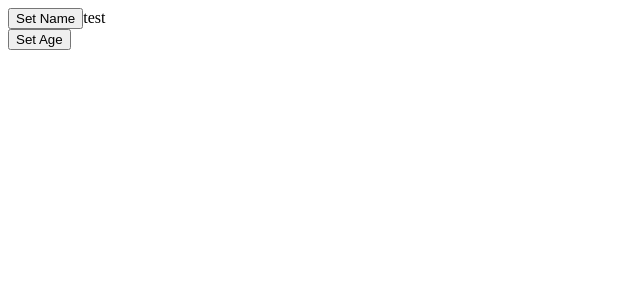
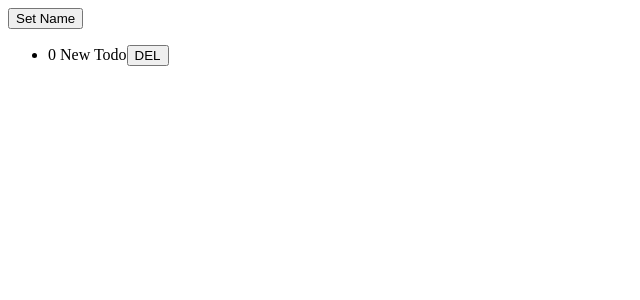
Before and after one commit to kuromitsu0104/react-hooks-101, a React (Create React App) app: page / in a window 1280 px wide. Both pictures are taken after a click on the button "Set Name". Shown: the top 300 px of the page, without its empty margins (0-640 px from the left). Built offline with nearby package versions, Linux system fonts and the light colour scheme.

Commit message:
modefied

```diff
--- a/src/App.js
+++ b/src/App.js
@@ -1,35 +1,44 @@
 import React from 'react';
 import { connect } from 'react-redux';
-import { setName, setAge } from './actions/userActions';
+import { addTodo, deleteTodo } from './actions/todoActions';
 
 const App = (props) => {
-  const clickSetName = (test) => {
-    props.setName(test);
+  const clickAddTodo = () => {
+    props.addTodo("New Todo");
   }
-  const clickSetAge = (test) => {
-    props.setAge(test);
+
+  const clickDeleteTodo = id => {
+    props.deleteTodo(id);
   }
+
   return (
     <div>
-      <button onClick={() => clickSetName('test')}>Set Name</button>
-      {props.name}
-      <br />
-      <button onClick={() => clickSetAge('test')}>Set Age</button>
-      {props.age}
+      <button onClick={clickAddTodo}>Set Name</button>
+      <ul>
+        {
+          props.todos.map((todo) => {
+            return (
+              <li key={todo.id}>{todo.id} {todo.text}
+                <button onClick={() => clickDeleteTodo(todo.id)}>DEL</button>
+              </li>
+            )
+          })
+        }
+      </ul>
     </div>
   )
 }
 
 const mapStateToProps = (state) => {
   return {
-    name: state.name,
-    age: state.age
+    todos: state
   }
 }
+
 const mapDispatchToProps = (dispatch) => {
   return {
-    setName: (name) => dispatch(setName(name)),
-    setAge: (age) => dispatch(setAge(age))
+    addTodo: (text) => dispatch(addTodo(text)),
+    deleteTodo: (id) => dispatch(deleteTodo(id))
   }
 }
 export default connect(mapStateToProps, mapDispatchToProps)(App)
--- /dev/null
+++ b/src/actions/todoActions.js
@@ -0,0 +1,15 @@
+let count = 0;
+
+export function addTodo(text) {
+  return {
+    type: "ADD_TODO",
+    id: count++, text
+  };
+}
+
+export function deleteTodo(id) {
+  return {
+    type: "DELETE_TODO",
+    id
+  };
+}
--- a/src/index.js
+++ b/src/index.js
@@ -4,9 +4,9 @@ import './index.css';
 import App from './App';
 import { createStore } from 'redux';
 import { Provider } from 'react-redux';
-import userReducer from './reducers/userReducer';
+import todoReducer from './reducers/todoReducer';
 
-const store = createStore(userReducer);
+const store = createStore(todoReducer);
 
 ReactDOM.render(
   <Provider store={store}>
--- /dev/null
+++ b/src/reducers/todoReducer.js
@@ -0,0 +1,20 @@
+const initState = []
+
+const todoReducer = (state = initState, action) => {
+  switch (action.type) {
+    case "ADD_TODO":
+      return [
+        ...state,
+        {
+          id: action.id,
+          text: action.text
+        }
+      ];
+    case "DELETE_TODO":
+      return state.filter(todo => todo.id !== action.id);
+    default:
+      return state;
+    }
+}
+
+export default todoReducer;
```
